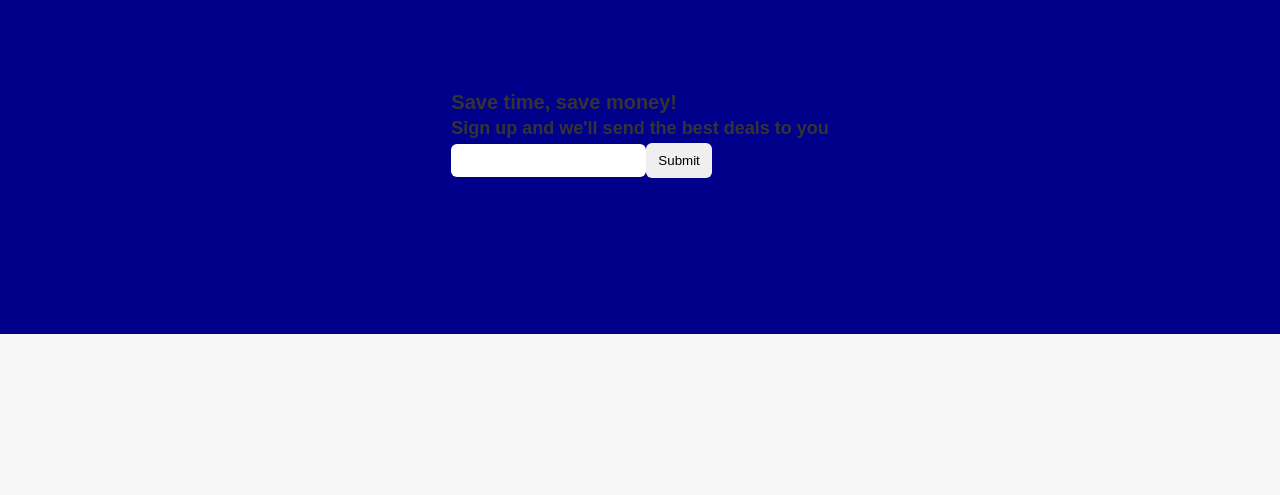
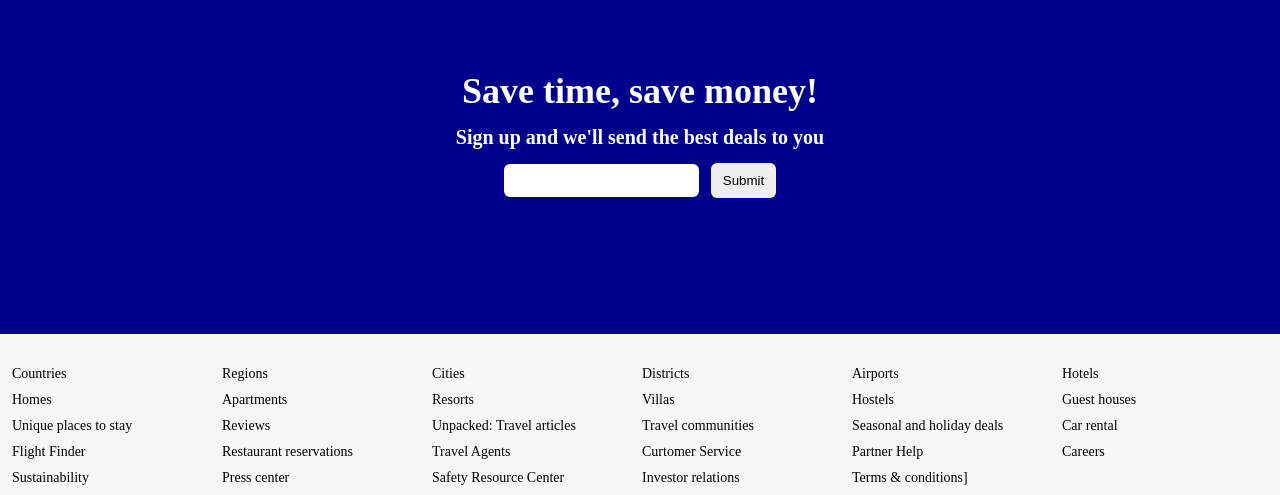
Before and after one commit to AungMyoAye101/Booking-MERN, a React (Vite) app in the folder frontend/booking/: page / in a window 1280 px wide. Shown: the part 1810-2305 px from the top of the page. Before the commit the page ends 2164 px from the top, so only its background shows below. Built offline with nearby package versions, Linux system fonts and the light colour scheme.

Commit message:
Add Footer component and update Contact component styling

```diff
--- a/frontend/booking/src/App.tsx
+++ b/frontend/booking/src/App.tsx
@@ -3,6 +3,7 @@ import Home from "./pages/home/Home";
 import Hotel from "./pages/hotel/hotel";
 import List from "./pages/list/list";
 import NavBar from "./components/navbar/NavBar";
+import Footer from "./components/footer/Footer";
 
 function App() {
   return (
@@ -13,6 +14,7 @@ function App() {
         <Route path="/hotel" element={<Hotel />} />
         <Route path="/list" element={<List />} />
       </Routes>
+      <Footer />
     </BrowserRouter>
   );
 }
--- a/frontend/booking/src/components/contact/Contact.tsx
+++ b/frontend/booking/src/components/contact/Contact.tsx
@@ -2,10 +2,10 @@ import "./contact.css";
 const Contact = () => {
   return (
     <section className="contact-container">
-      <div className="content-container">
+      <div className="text-container">
         <h1>Save time, save money!</h1>
         <p>Sign up and we'll send the best deals to you</p>
-        <div className="">
+        <div className="input-con">
           <input type="text" />
           <button>Submit</button>
         </div>
--- a/frontend/booking/src/components/contact/contact.css
+++ b/frontend/booking/src/components/contact/contact.css
@@ -7,23 +7,28 @@
   margin-bottom: 20px;
 }
 
-.content-container {
+.text-container {
   display: flex;
   flex-direction: column;
   align-items: center;
-  gap: 16px;
+  gap: 14px;
+}
+.text-container h1 {
+  font-size: 36px;
+  font-weight: 800;
   color: white;
 }
-.content-container h1 {
-  font-family: Arial, Helvetica, sans-serif;
-  font-size: 34px;
-  font-weight: 800;
-}
-.content-container p {
+.text-container p {
   font-size: 20px;
   font-weight: 600;
+  color: white;
 }
-.content-container div input {
+.input-con {
+  display: flex;
+  align-items: center;
+  gap: 12px;
+}
+.input-con input {
   padding: 9px;
   border-radius: 6px;
   flex: 1;
--- /dev/null
+++ b/frontend/booking/src/components/footer/Footer.tsx
@@ -0,0 +1,46 @@
+import "./footer.css";
+
+const Footer = () => {
+  const links = [
+    "Countries",
+    "Regions",
+    "Cities",
+    " Districts",
+    "Airports",
+    " Hotels",
+    " Homes",
+    " Apartments",
+    " Resorts",
+    " Villas",
+    " Hostels",
+    " Guest houses",
+    "  Unique places to stay",
+    " Reviews",
+    " Unpacked: Travel articles",
+    "  Travel communities",
+    "  Seasonal and holiday deals",
+    "  Car rental",
+    "  Flight Finder",
+    "   Restaurant reservations",
+    "  Travel Agents",
+    " Curtomer Service",
+    "  Partner Help",
+    " Careers",
+    " Sustainability",
+    "  Press center",
+    " Safety Resource Center",
+    " Investor relations",
+    " Terms & conditions]",
+  ];
+  return (
+    <section className="footer-container">
+      <div className="link-container">
+        {links.map((item, i) => (
+          <p key={i}>{item}</p>
+        ))}
+      </div>
+    </section>
+  );
+};
+
+export default Footer;
--- /dev/null
+++ b/frontend/booking/src/components/footer/footer.css
@@ -0,0 +1,12 @@
+.footer-container {
+  padding: 12px;
+}
+.link-container {
+  display: flex;
+  flex-wrap: wrap;
+  gap: 10px;
+}
+.link-container p {
+  width: 200px;
+  font-size: 14px;
+}
```
